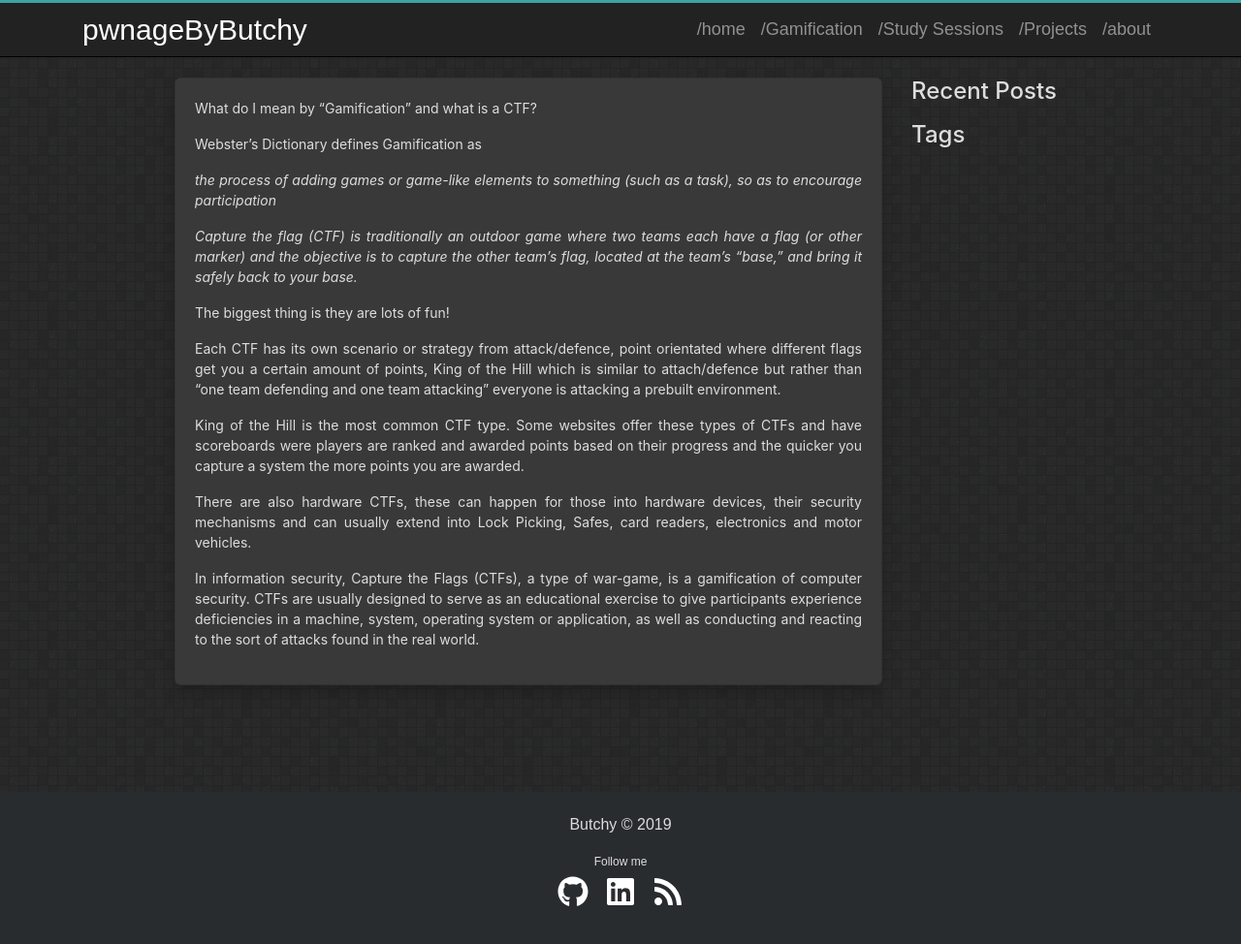
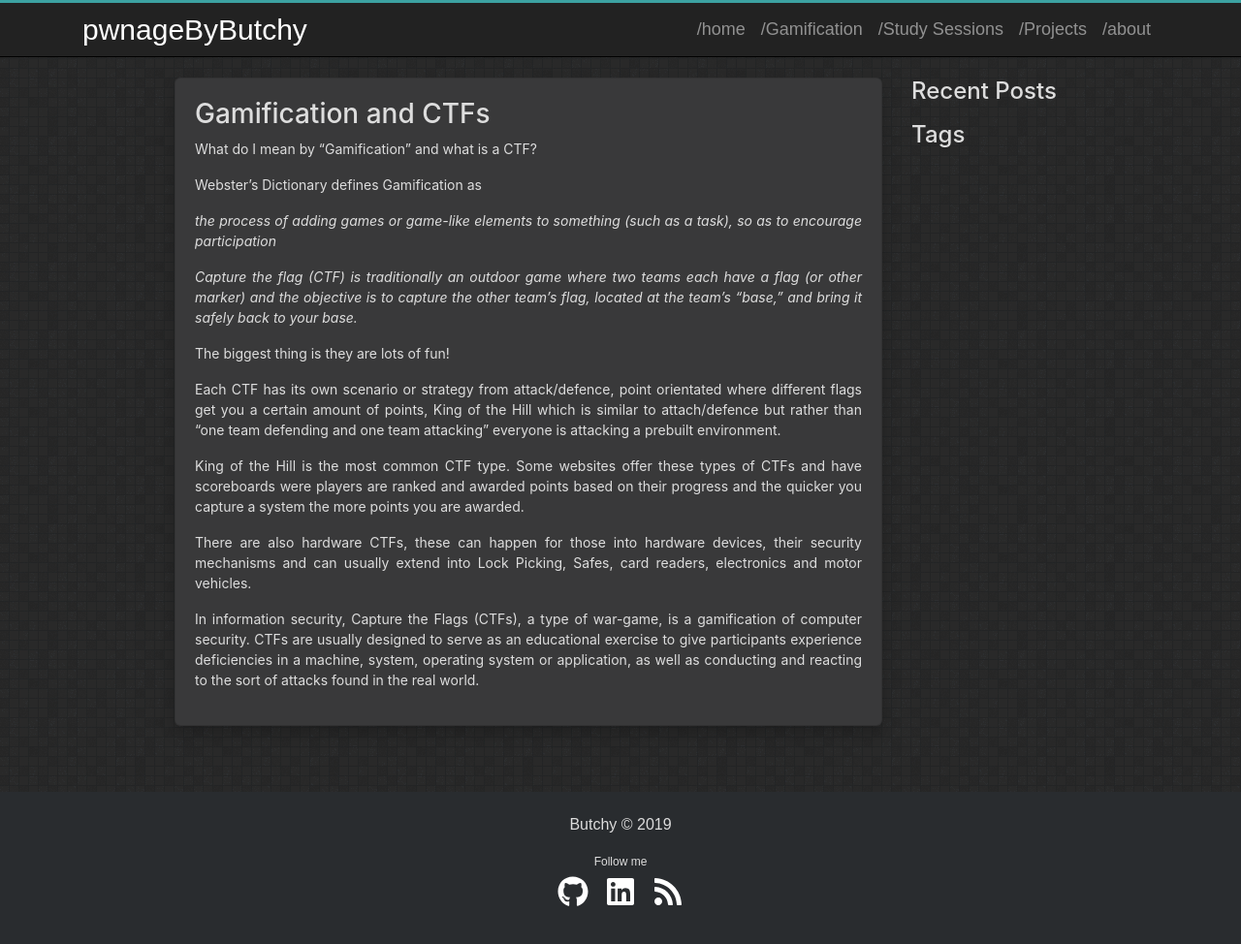
Before and after one commit to pwnageByButchy/pwnageByButchy.github.io, a Jekyll site: the page built from ctf.md, in a window 1280 px wide and 999 px high. Shown: the top 974 px of the window at 97% size. Built offline with Jekyll 4.4.1, drawn with Linux system fonts in a browser that asks for light colours; our own code applies the rules of GitHub Pages for plain Markdown files.

Commit message:
Update ctf.md

```diff
--- a/ctf.md
+++ b/ctf.md
@@ -1,5 +1,12 @@
+---
+layout: page
+title: Gamification
+
+---
+
+# Gamification and CTFs
+
 What do I mean by “Gamification” and what is a CTF?
-
 
 Webster’s Dictionary defines Gamification as
 
@@ -10,7 +17,6 @@
 
 The biggest thing is they are lots of fun!
 
-
 Each CTF has its own scenario or strategy from attack/defence, point orientated where different flags get you a certain amount of points, King of the Hill which is similar to attach/defence but rather than “one team defending and one team attacking” everyone is attacking a prebuilt environment.
 
 King of the Hill is the most common CTF type. Some websites offer these types of CTFs and have scoreboards were players are ranked and awarded points based on their progress and the quicker you capture a system the more points you are awarded.
@@ -18,5 +24,4 @@
 There are also hardware CTFs, these can happen for those into hardware devices, their security mechanisms and can usually extend into Lock Picking, Safes, card readers, electronics and motor vehicles.
 
 
-
 In information security, Capture the Flags (CTFs), a type of war-game, is a gamification of computer security. CTFs are usually designed to serve as an educational exercise to give participants experience deficiencies in a machine, system, operating system or application, as well as conducting and reacting to the sort of attacks found in the real world.
```
